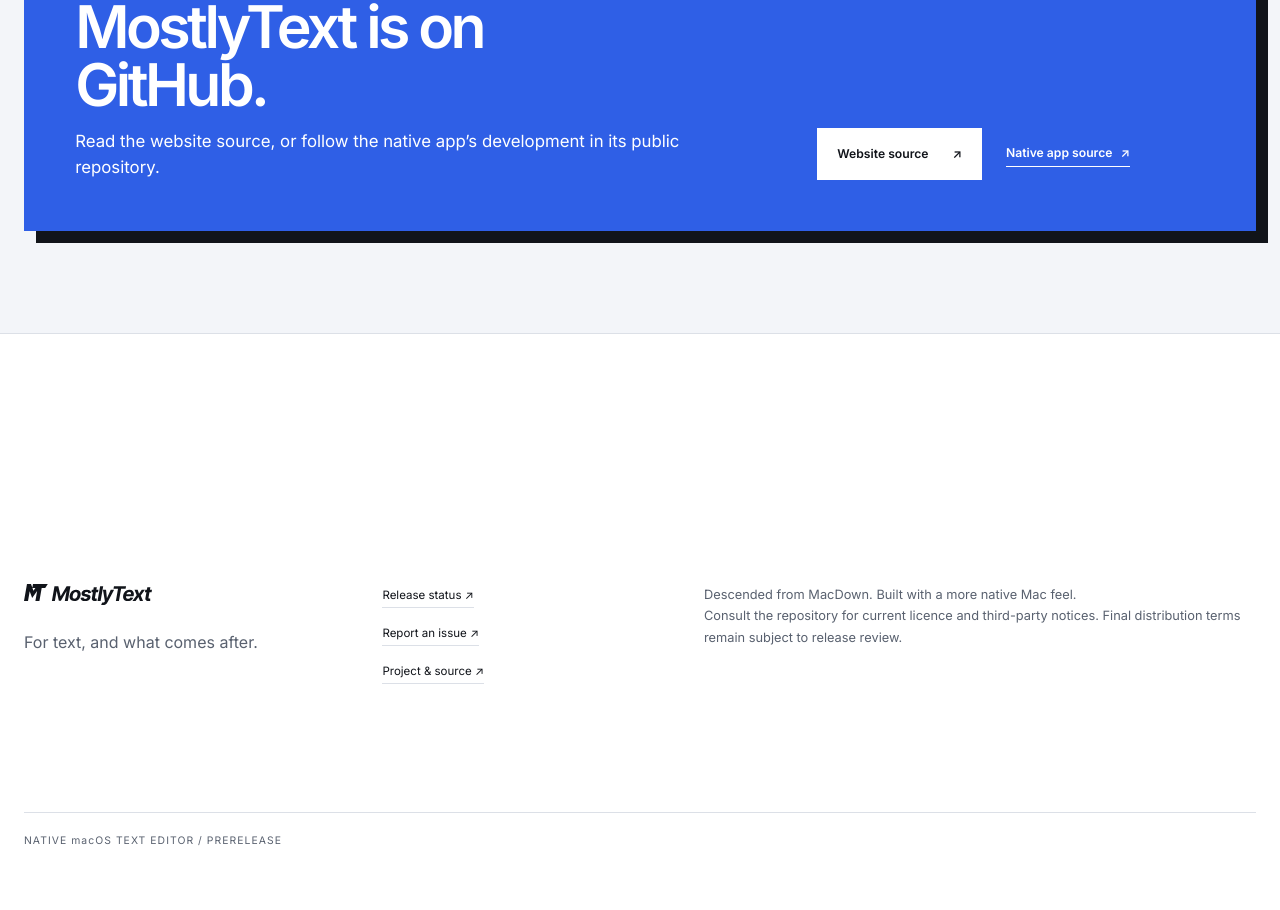
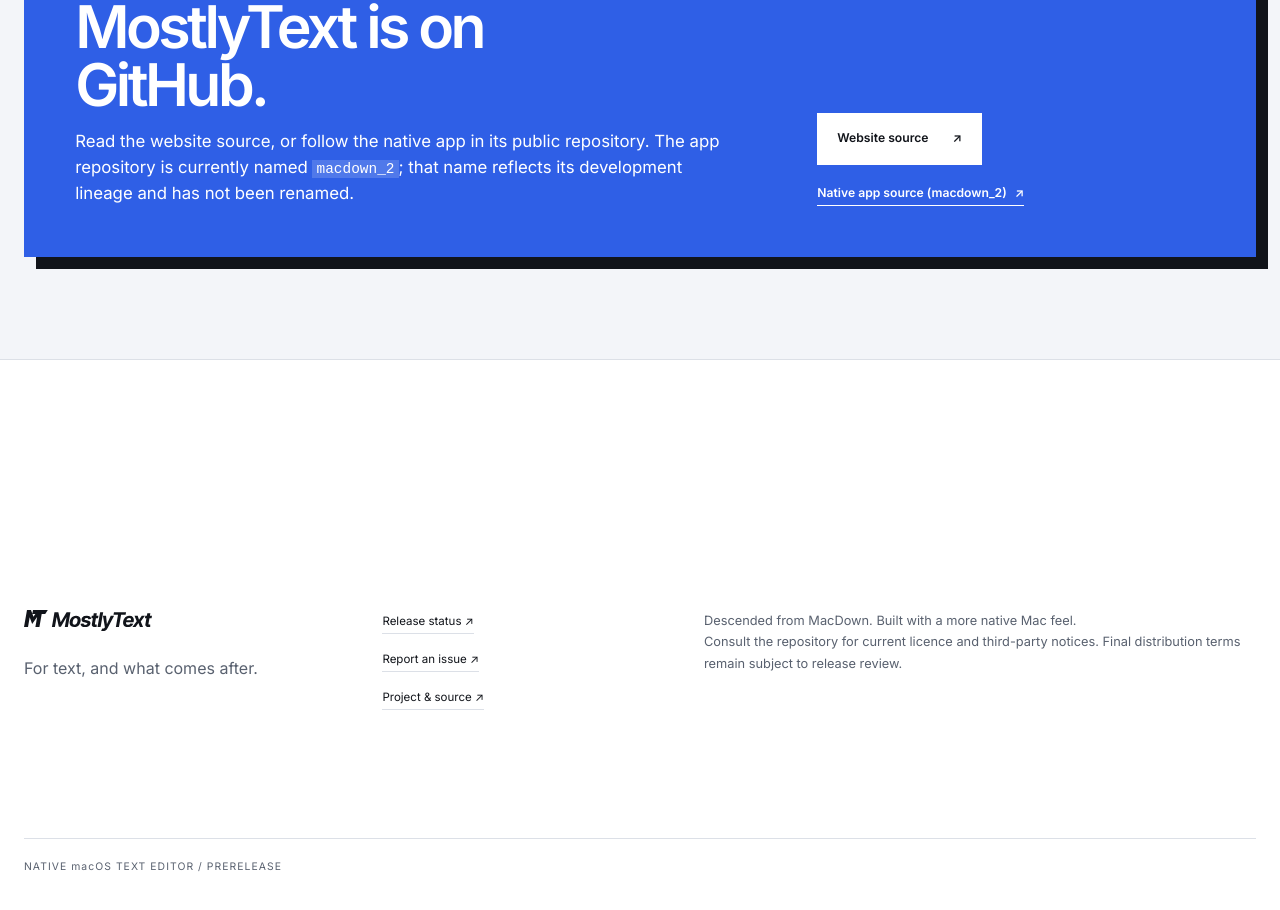
Before and after one commit to Joncallim/mostlytext, a React (Vite) app: page / in a window 1280 px wide. Shown: the part 9340-10250 px from the top of the page. Built offline with nearby package versions, Linux system fonts and the light colour scheme; the HTML template or start-up script is replaced by a standard one.

Commit message:
Clarify native app source and SEO assets

```diff
--- a/src/App.tsx
+++ b/src/App.tsx
@@ -371,11 +371,11 @@
           <div>
             <p className="section-number">Source &amp; development</p>
             <h2 id="github-banner-title">MostlyText is on GitHub.</h2>
-            <p>Read the website source, or follow the native app’s development in its public repository.</p>
+            <p>Read the website source, or follow the native app in its public repository. The app repository is currently named <code>macdown_2</code>; that name reflects its development lineage and has not been renamed.</p>
           </div>
           <div className="github-banner-actions">
             <a className="primary-link" href={SITE_SOURCE_URL}>Website source <ExternalArrow /></a>
-            <a className="text-link" href={SOURCE_URL}>Native app source <ExternalArrow /></a>
+            <a className="text-link" href={SOURCE_URL}>Native app source (macdown_2) <ExternalArrow /></a>
           </div>
         </aside>
       </main>}
--- a/src/index.css
+++ b/src/index.css
@@ -1919,6 +1919,7 @@
 .github-banner .section-number { color: color-mix(in srgb, var(--white) 78%, transparent); }
 .github-banner h2 { max-width: 13ch; margin: .45rem 0 .9rem; font-family: var(--sans); font-size: clamp(2.25rem, 4.6vw, 4.8rem); font-weight: 600; letter-spacing: -.06em; line-height: .98; }
 .github-banner p:not(.section-number) { max-width: 41rem; margin: 0; color: var(--white); font-size: 1.05rem; line-height: 1.55; }
+.github-banner code { padding: .08em .28em; background: color-mix(in srgb, var(--white) 16%, transparent); font: .86em var(--mono); }
 .github-banner-actions { display: flex; flex-wrap: wrap; align-items: center; gap: 1rem 1.5rem; }
 .github-banner .primary-link { background: var(--white); color: var(--ink); }
 .github-banner .primary-link:hover { background: var(--ink); color: var(--white); }
```
